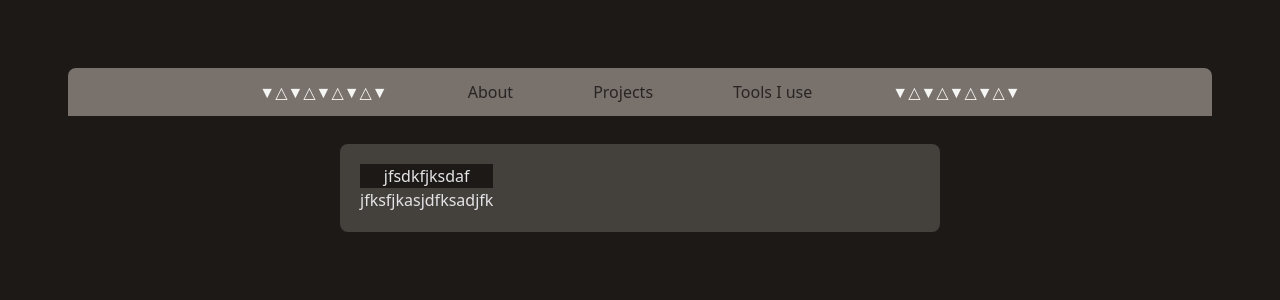
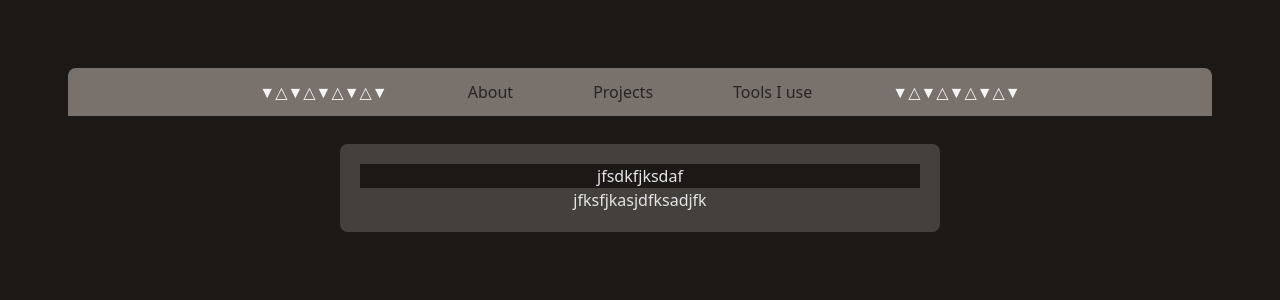
Before and after one commit to raspberryhelp/personalwebsite_2, a React (Vite) app in the folder personalwebsite_2/: page /projects in a window 1280 px wide. Shown: the top 300 px of the page. Built offline with nearby package versions, Linux system fonts and the light colour scheme.

Commit message:
new icon

```diff
--- a/personalwebsite_2/index.html
+++ b/personalwebsite_2/index.html
@@ -2,7 +2,7 @@
 <html lang="en">
   <head>
     <meta charset="UTF-8" />
-    <link rel="icon" type="image/svg+xml" href="/vite.svg" />
+    <link rel="icon" type="image/svg+xml" href="/iconwalnut.png" />
     <meta name="viewport" content="width=device-width, initial-scale=1.0" />
     <title>The Walnut Counter</title>
   </head>
--- a/personalwebsite_2/src/Projects.jsx
+++ b/personalwebsite_2/src/Projects.jsx
@@ -2,7 +2,7 @@ import React from 'react'
 
 function Projects() {
   return (
-    <div className = "container mx-auto bg-stone-700 rounded-lg flex p-5 w-1/2">
+    <div className = "container mx-auto bg-stone-700 rounded-lg p-5 w-1/2">
             <div className="text-zinc-200">  <div className="bg-custom-blue"> jfsdkfjksdaf </div>jfksfjkasjdfksadjfk </div>
 
         </div>
```
Also changed, not shown: personalwebsite_2/public/iconwalnut.png (added).
